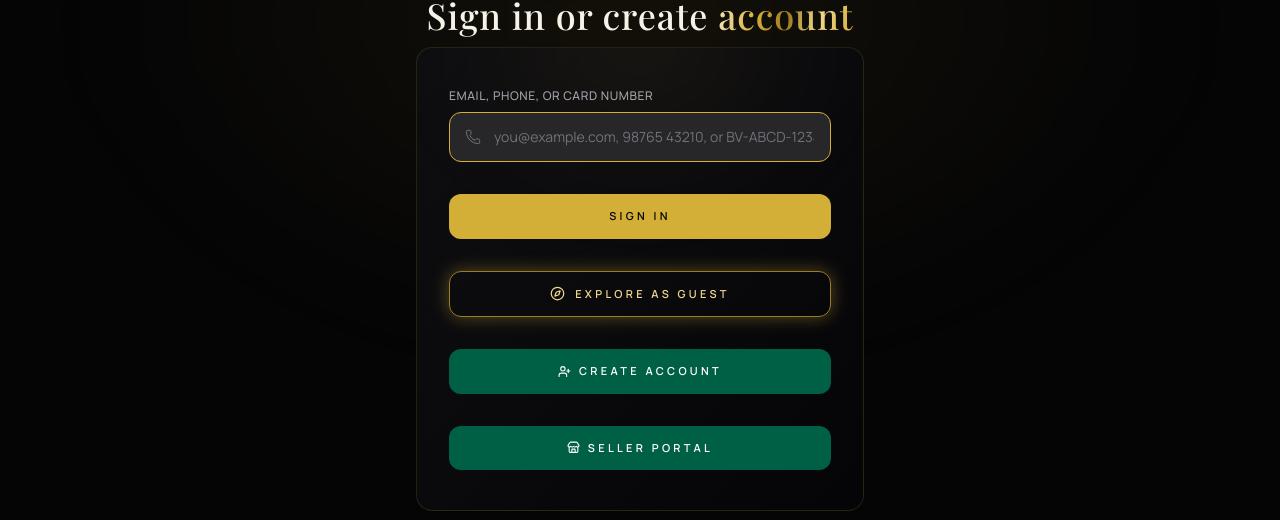
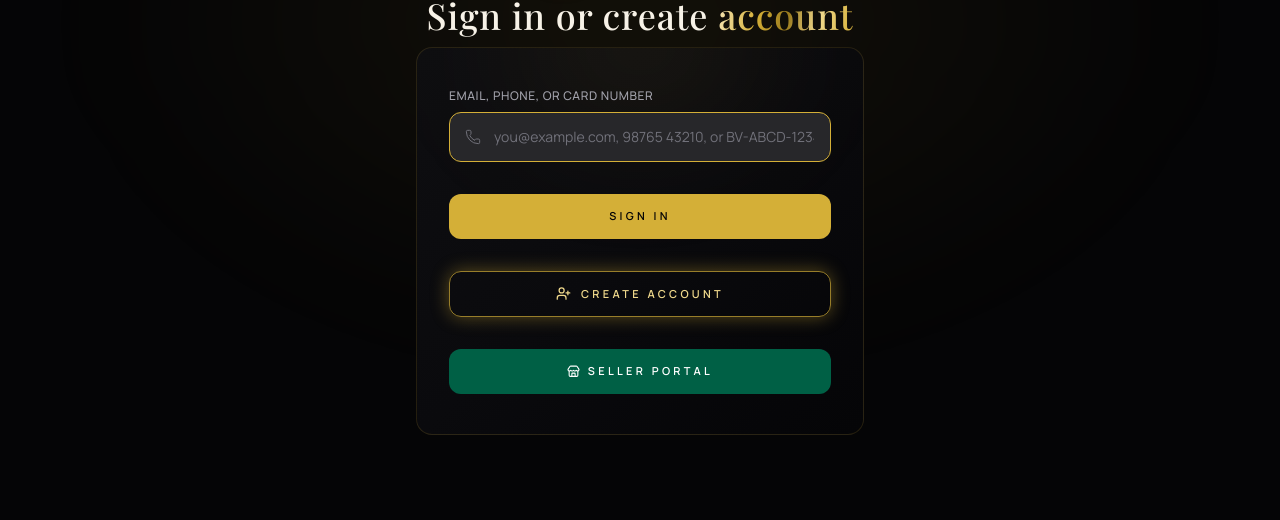
Before and after one commit to ronitbatra8/batraverse, a Next.js app: page /login in a window 1280 px wide. Shown: the part 177-697 px from the top of the page. Built offline with nearby package versions, Linux system fonts and the light colour scheme; no server answers.

Commit message:
feat(login): replace 'Explore as guest' with Create Account CTA

```diff
--- a/src/app/login/page.tsx
+++ b/src/app/login/page.tsx
@@ -3,7 +3,7 @@
 import { Suspense, useEffect, useRef, useState } from "react";
 import { useRouter, useSearchParams } from "next/navigation";
 import Link from "next/link";
-import { Mail, Phone, UserPlus, CreditCard, MessageSquareText, KeyRound, RefreshCw, Store, Compass, User as UserIcon } from "lucide-react";
+import { Mail, Phone, UserPlus, CreditCard, MessageSquareText, KeyRound, RefreshCw, Store, User as UserIcon } from "lucide-react";
 import { useAuth } from "@/components/auth/AuthContext";
 import {
   AuthShell,
@@ -52,7 +52,7 @@ function actionBtnCls(variant: "primary" | "otp" | "create", light: boolean) {
 
 function LoginContent() {
   const router = useRouter();
-  const { login, loginWithOtp, loginWithGoogleToken, completeGoogleSignup, enterAsGuest, updateUser } = useAuth();
+  const { login, loginWithOtp, loginWithGoogleToken, completeGoogleSignup, updateUser } = useAuth();
   const searchParams = useSearchParams();
   const light = useLight();
   const { toast } = useToast();
@@ -548,12 +548,12 @@ function LoginContent() {
                 </a>
               )}
 
-              <button
-                type="button"
-                onClick={() => {
-                  enterAsGuest();
-                  router.push("/");
-                }}
+              <Link
+                href={
+                  identifier.trim()
+                    ? `/register?prefill=${encodeURIComponent(identifier.trim())}`
+                    : "/register"
+                }
                 className={cn(
                   "inline-flex flex-1 items-center justify-center gap-1.5 whitespace-nowrap rounded-xl border px-2 py-3.5 text-[clamp(9px,2.4vw,11px)] font-semibold uppercase tracking-[0.08em] transition-all duration-500 sm:gap-2.5 sm:px-5 sm:tracking-[0.3em]",
                   light
@@ -561,16 +561,10 @@ function LoginContent() {
                     : "border-gold/70 bg-transparent text-gold-light shadow-[0_0_18px_rgba(212,175,55,0.4)] hover:bg-gold/10 hover:shadow-[0_0_30px_rgba(212,175,55,0.7)]"
                 )}
               >
-                <Compass size={15} strokeWidth={2} className="shrink-0" />
-                Explore as Guest
-              </button>
+                <UserPlus size={15} strokeWidth={2} className="shrink-0" />
+                Create Account
+              </Link>
             </div>
-
-            {checkState !== "missing" && (
-              <Link href="/register" className={actionBtnCls("create", light)}>
-                <UserPlus size={13} /> Create account
-              </Link>
-            )}
 
             <a href={typeof window !== "undefined" && window.location.origin.includes("localhost") ? "http://localhost:3001/login" : "https://seller.batraverse.vercel.app"} className={actionBtnCls("create", light)}>
               <Store size={13} /> Seller portal
```
